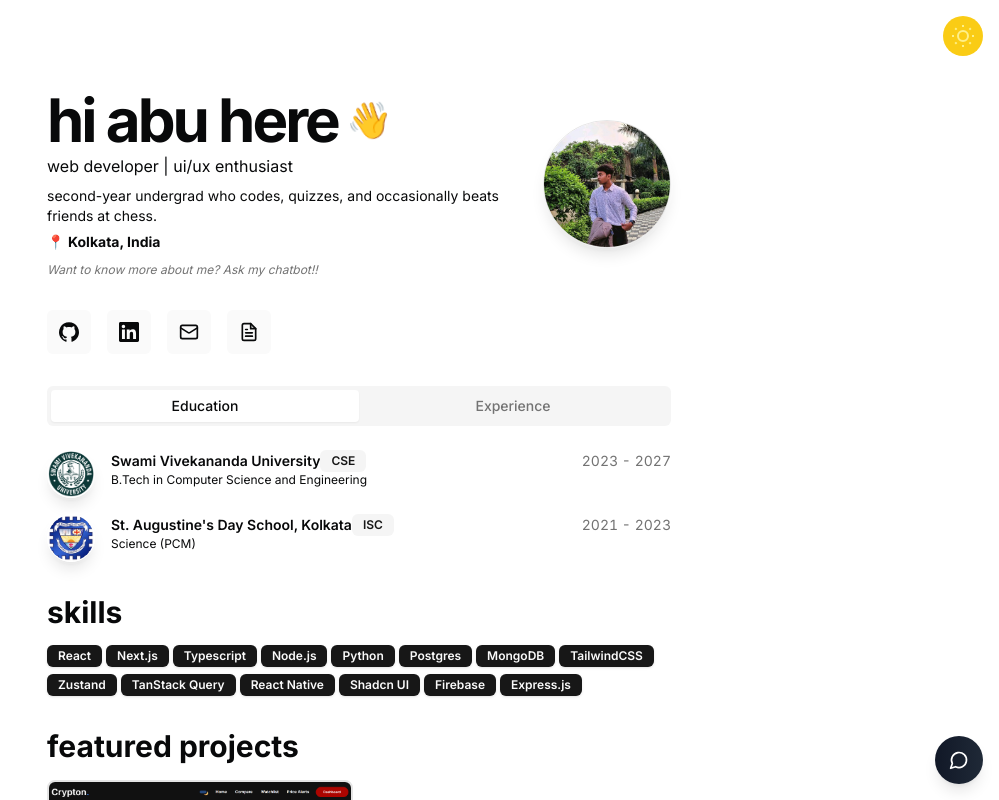
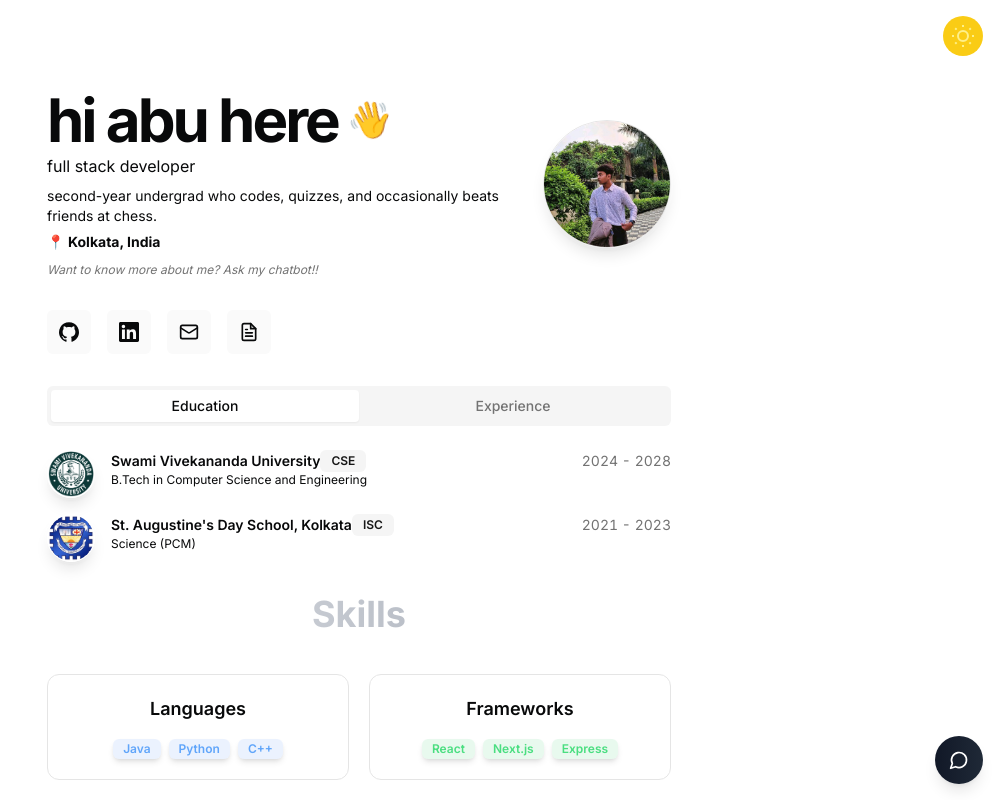
Before and after one commit to abufarisdev/portfolio-1, a Next.js app: page / in a window 1280 px wide. Shown: the top 800 px of the page, without its empty margins (281-1280 px from the left). Built offline with nearby package versions, Linux system fonts and the light colour scheme.

Commit message:
add skill cards section

```diff
--- a/src/app/page.tsx
+++ b/src/app/page.tsx
@@ -168,30 +168,55 @@ export default function Page() {
             </Tabs>
           </BlurFade>
         </section>
+{/* Skills Section */}
+<section id="skills" className="mt-16">
+  <div className="flex flex-col gap-y-10">
+    {/* Centered Heading */}
+    <BlurFade delay={BLUR_FADE_DELAY * 9}>
+      <h2 className="text-4xl font-bold text-center bg-gradient-to-r from-gray-200 to-gray-400 bg-clip-text text-transparent">
+        Skills
+      </h2>
+    </BlurFade>
 
-        {/* Skills Section */}
-        <section id="skills">
-          <div className="flex min-h-0 flex-col gap-y-3">
-            <BlurFade delay={BLUR_FADE_DELAY * 9}>
-              <h2 className="text-3xl font-bold">skills</h2>
-            </BlurFade>
-            <div className="flex flex-wrap gap-1">
-              {DATA.skills.map((skill, id) => (
-                <BlurFade key={skill} delay={BLUR_FADE_DELAY * 10 + id * 0.05}>
+    {/* Grid for Skill Categories with Theme-Matching Cards */}
+    <div className="grid grid-cols-1 md:grid-cols-2 gap-5 w-full">
+      {Object.entries(DATA.skills).map(([category, skills], idx) => (
+        <BlurFade
+          key={category}
+          delay={BLUR_FADE_DELAY * 10 + idx * 0.1}
+          className="w-full"
+        >
+          {/* Skill Category Card */}
+          <div className="relative group">
+            {/* Subtle glow effect */}
+            <div className="absolute -inset-0.5 bg-gradient-to-r from-blue-700/30 to-purple-700/30 rounded-xl opacity-0 group-hover:opacity-50 transition duration-500 blur-sm"></div>
+
+            {/* Main card content */}
+            <div className="relative bg-card border border-border rounded-xl p-5 h-full transition-all duration-300 hover:border-blue-700/30">
+              {/* Category Heading */}
+              <h3 className="text-lg font-semibold mb-4 text-center text-foreground">
+                {category}
+              </h3>
+
+              {/* Skills Badges */}
+              <div className="flex flex-wrap gap-2 justify-center">
+                {skills.map((skill) => (
                   <Badge
                     key={skill}
-                    className="relative overflow-hidden transition-all duration-500 hover:text-white
-                    before:absolute before:inset-0 before:bg-gradient-to-r before:from-purple-500 before:to-blue-500
-                    before:opacity-0 before:transition-opacity before:duration-500 hover:before:opacity-100
-                    hover:scale-105"
+                    variant={category.toLowerCase() as any}
+                    className="hover:scale-105 transition-transform border-0 shadow-md"
                   >
-                    <span className="relative z-10">{skill}</span>
+                    {skill}
                   </Badge>
-                </BlurFade>
-              ))}
+                ))}
+              </div>
             </div>
           </div>
-        </section>
+        </BlurFade>
+      ))}
+    </div>
+  </div>
+</section>
 
         {/* Projects Section */}
         <section id="projects">
--- a/src/components/ui/badge.tsx
+++ b/src/components/ui/badge.tsx
@@ -4,17 +4,18 @@ import { cva, type VariantProps } from "class-variance-authority"
 import { cn } from "@/lib/utils"
 
 const badgeVariants = cva(
-  "inline-flex items-center rounded-md border px-2.5 py-0.5 text-xs font-semibold transition-colors focus:outline-none focus:ring-2 focus:ring-ring focus:ring-offset-2",
+  "inline-flex items-center rounded-md border px-2.5 py-0.5 text-xs font-semibold transition-colors",
   {
     variants: {
       variant: {
-        default:
-          "border-transparent bg-primary text-primary-foreground shadow hover:bg-primary/80",
-        secondary:
-          "border-transparent bg-secondary text-secondary-foreground hover:bg-secondary/80",
-        destructive:
-          "border-transparent bg-destructive text-destructive-foreground shadow hover:bg-destructive/80",
-        outline: "text-foreground",
+        default: "border-transparent bg-primary/10 text-primary",
+        secondary: "border-transparent bg-secondary text-secondary-foreground",
+        languages: "border border-blue-500/30 bg-blue-500/10 text-blue-400",
+        frameworks: "border border-green-500/30 bg-green-500/10 text-green-400",
+        backend: "border border-purple-500/30 bg-purple-500/10 text-purple-400",
+        databases: "border border-red-500/30 bg-red-500/10 text-red-400",
+        practices: "border border-yellow-500/30 bg-yellow-500/10 text-yellow-500",
+        tools: "border border-amber-500/30 bg-amber-500/10 text-amber-400",
       },
     },
     defaultVariants: {
--- a/src/data/resume.tsx
+++ b/src/data/resume.tsx
@@ -7,27 +7,20 @@ export const DATA = {
   location: "Kolkata, India",
   locationLink: "https://www.google.com/maps/place/kolkata",
   description:
-    "web developer | ui/ux enthusiast ",
+    "full stack developer",
   summary:
     "second-year undergrad who codes, quizzes, and occasionally beats friends at chess. ",
   avatarUrl: "/me.jpeg",
   hoverAvatarUrl:"/hoverAvatarUrl.jpg",
-  skills: [
-    "React",
-    "Next.js",
-    "Typescript",
-    "Node.js",
-    "Python",
-    "Postgres",
-    "MongoDB",
-    "TailwindCSS",
-    "Zustand",
-    "TanStack Query",
-    "React Native",
-    "Shadcn UI",
-    "Firebase",
-    "Express.js",
-  ],
+// inside data/resume.ts
+skills: {
+  Languages: ["Java", "Python", "C++"],
+  Frameworks: ["React", "Next.js", "Express"],
+  Backend: ["Node.js", "REST APIs", "Microservices"],
+  Databases: ["Postgres", "MongoDB", "SQL"],
+  Tools: ["Git", "Docker", "Linux"],
+},
+
   contact: {
     email: "abufariskolkata@gmail.com",
     social: [
@@ -87,8 +80,8 @@ export const DATA = {
   {
     school: "Swami Vivekananda University",
     degree: "B.Tech in Computer Science and Engineering",
-    start: "2023",
-    end: "2027",
+    start: "2024",
+    end: "2028",
     logoUrl: "/education/svu-logo.png",
     href: "https://svu.ac.in",
     badges: ["CSE"],
```
Also changed, not shown: src/components/resume-card.tsx (line endings or trailing spaces).
